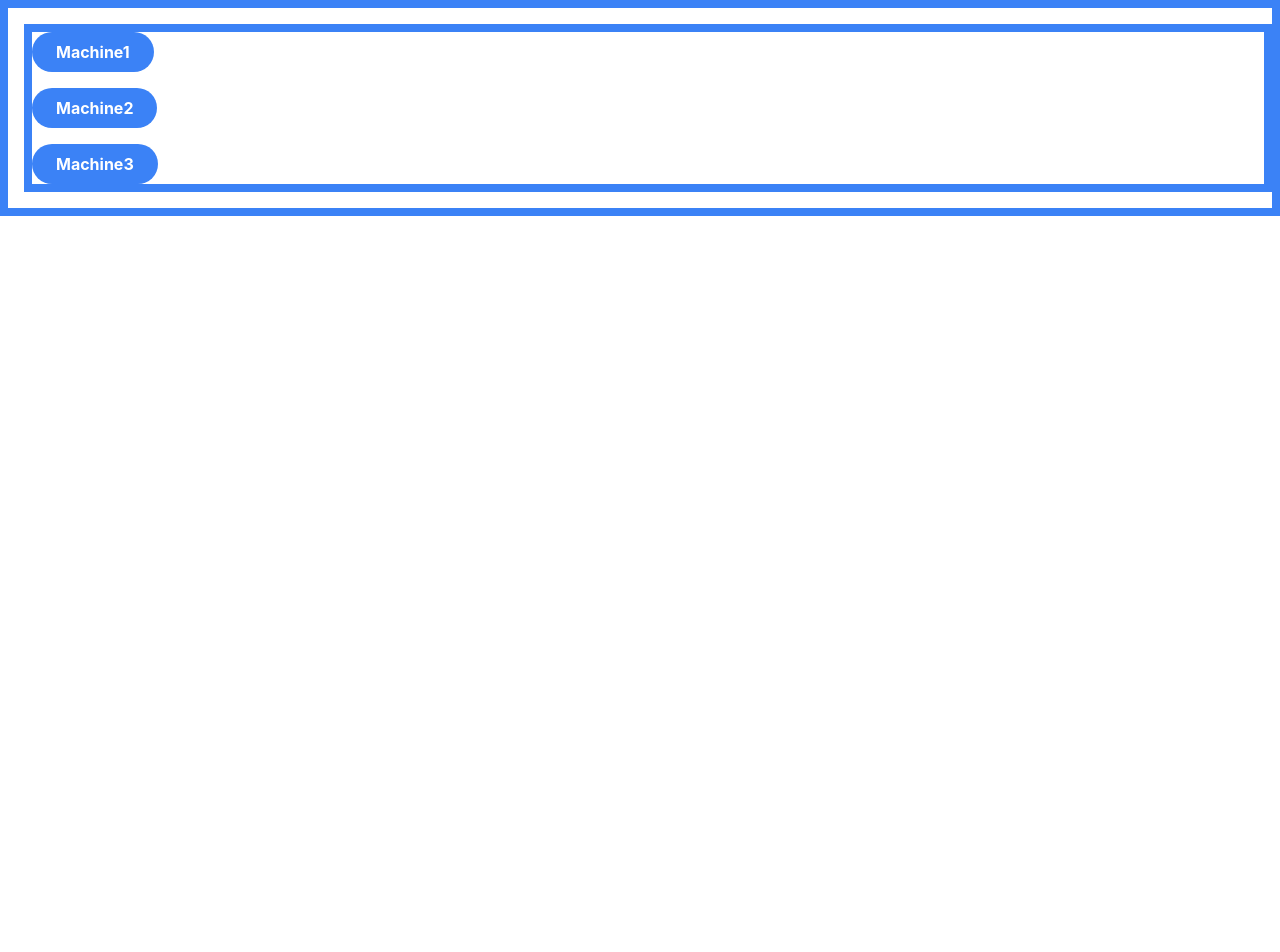
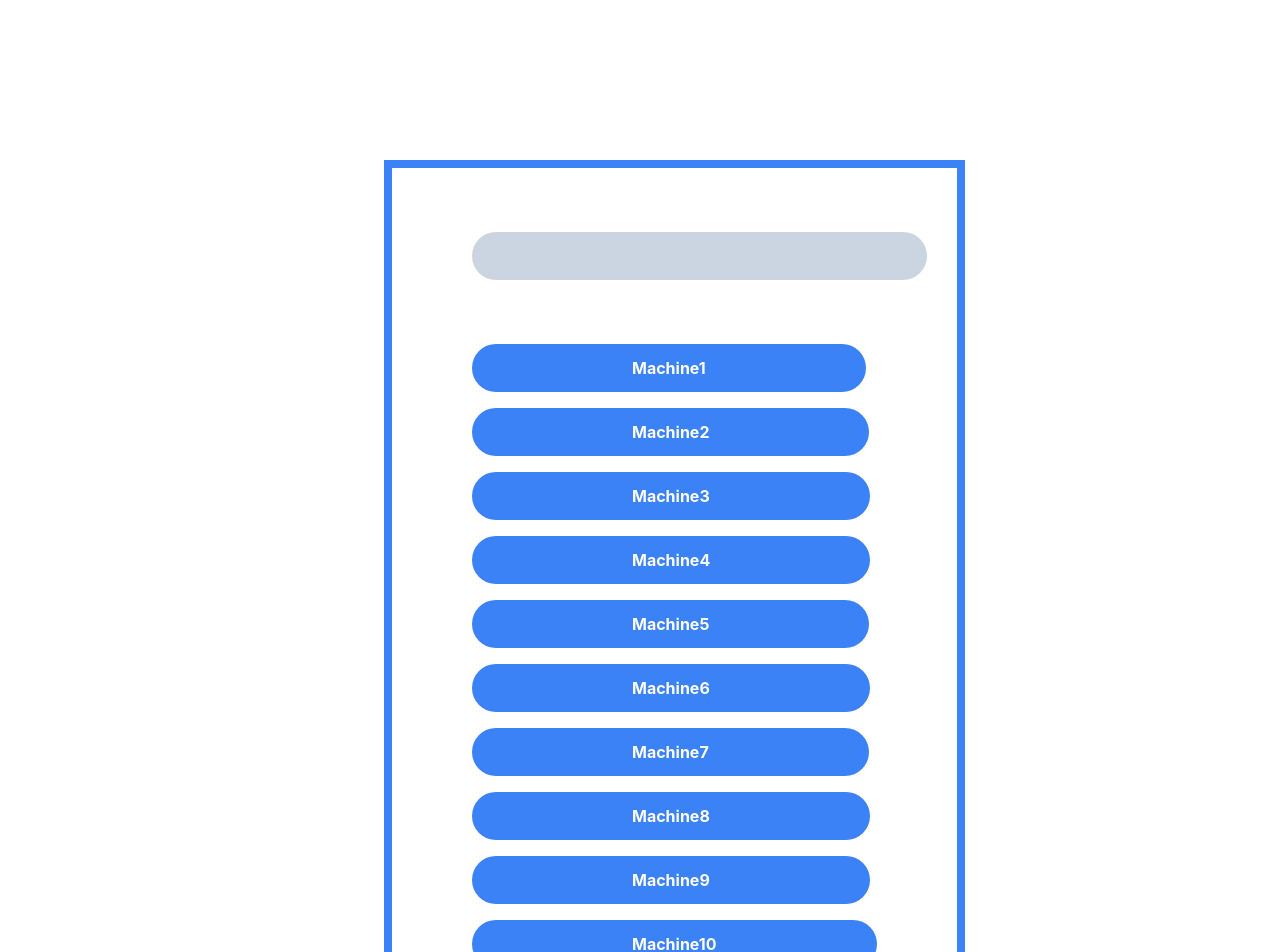
Before and after one commit to The0Danktor/Project-C, a React (Create React App) app in the folder ClientApp/: page /machine in a window 1280 px wide. Shown: the top 952 px of the page. Before the commit the page ends 800 px from the top, so only its background shows below. Built offline with nearby package versions, Linux system fonts and the light colour scheme.

Commit message:
Machine List and search bar

```diff
--- a/ClientApp/src/pages/Machine.tsx
+++ b/ClientApp/src/pages/Machine.tsx
@@ -2,25 +2,97 @@ import React from 'react'
 
 export function Machine() {
   return (
-    <div className="flex-cols border-blue-500 border-t-8 border-b-8 border-l-8 border-r-8">
-      <div className="flex flex-col border-blue-500 border-l-8 border-t-8 border-b-8 border-r-8 space-y-4 ml-4 mb-4 mt-4">
+    <div className="flex">
+      <div className="flex-col border-blue-500 border-l-8 border-t-8 border-b-8 border-r-8 ml-96 mt-40">
+
+          <div className="flex mt-16 ml-20">
+            <input type="string" className="bg-slate-300 hover:bg-slate-400 text-white caret-black font-bold py-3 px-24 rounded-3xl"/>
+          </div>
+
+        <div className="flex space-y-4 mt-16 mb-16 ml-20 mr-20 overflow-y-scroll list-none">
+        <ul>
+          <li>
           <div>
-          <button className="bg-blue-500 hover:bg-blue-800 text-white font-bold py-2 px-6 rounded-3xl">
-          <h1>Machine1</h1>
+            <button className="bg-blue-500 hover:bg-blue-800 text-white font-bold py-3 px-40 rounded-3xl mb-4">
+            Machine1
             </button>
           </div>
+          </li>
 
+          <li>
           <div>
-          <button className="bg-blue-500 hover:bg-blue-800 text-white font-bold py-2 px-6 rounded-3xl">
-          <h1>Machine2</h1>
+            <button className="bg-blue-500 hover:bg-blue-800 text-white font-bold py-3 px-40 rounded-3xl mb-4">
+            Machine2
             </button>
           </div>
+          </li>
 
+          <li>
           <div>
-          <button className="bg-blue-500 hover:bg-blue-800 text-white font-bold py-2 px-6 rounded-3xl">
-          <h1>Machine3</h1>
+            <button className="bg-blue-500 hover:bg-blue-800 text-white font-bold py-3 px-40 rounded-3xl mb-4">
+            Machine3
             </button>
           </div>
+          </li>
+
+          <li>
+          <div>
+            <button className="bg-blue-500 hover:bg-blue-800 text-white font-bold py-3 px-40 rounded-3xl mb-4">
+            Machine4
+            </button>
+          </div>
+          </li>
+
+          <li>
+          <div>
+            <button className="bg-blue-500 hover:bg-blue-800 text-white font-bold py-3 px-40 rounded-3xl mb-4">
+            Machine5
+            </button>
+          </div>
+          </li>
+
+          <li>
+          <div>
+            <button className="bg-blue-500 hover:bg-blue-800 text-white font-bold py-3 px-40 rounded-3xl mb-4">
+            Machine6
+            </button>
+          </div>
+          </li>
+
+          <li>
+          <div>
+            <button className="bg-blue-500 hover:bg-blue-800 text-white font-bold py-3 px-40 rounded-3xl mb-4">
+            Machine7
+            </button>
+          </div>
+          </li>
+
+          <li>
+          <div>
+            <button className="bg-blue-500 hover:bg-blue-800 text-white font-bold py-3 px-40 rounded-3xl mb-4">
+            Machine8
+            </button>
+          </div>
+          </li>
+
+          <li>
+          <div>
+            <button className="bg-blue-500 hover:bg-blue-800 text-white font-bold py-3 px-40 rounded-3xl mb-4">
+            Machine9
+            </button>
+          </div>
+          </li>
+
+          <li>
+          <div>
+            <button className="bg-blue-500 hover:bg-blue-800 text-white font-bold py-3 px-40 rounded-3xl">
+            Machine10
+            </button>
+          </div>
+          </li>
+        </ul>
+        </div>
+
       </div>
     </div>
   )
--- a/ClientApp/src/routes.js
+++ b/ClientApp/src/routes.js
@@ -11,5 +11,5 @@ export const routes = [
   { path: "/knowledge", name: "knowledgePage", component: <Knowledge /> },
   { path: "/admin", name: "adminPage", component: <Admin /> },
   { path: "/*", name: "notFound", component: <NotFound /> },
-  { path: "/Machine", name: "Machine", component: <Machine /> },
+  { path: "/machine", name: "machine", component: <Machine /> },
 ];
```
Lines whose indentation alone changed are shown as unchanged.
